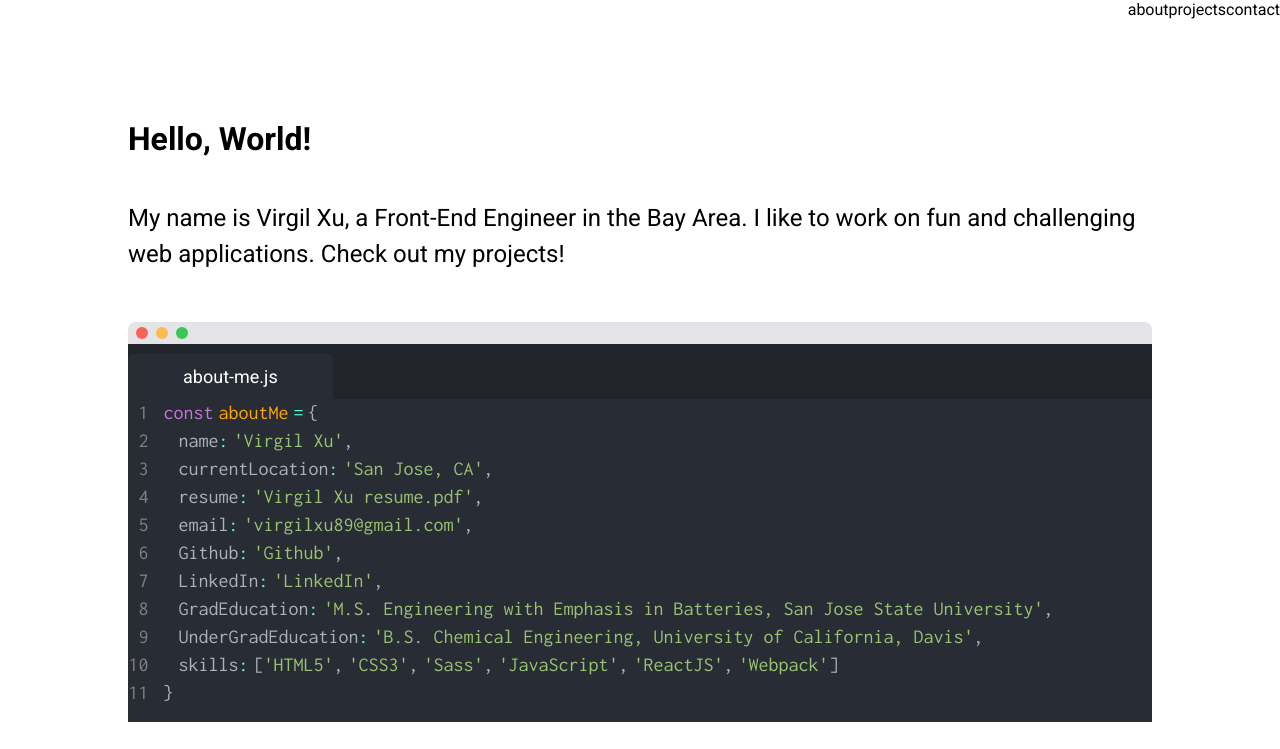
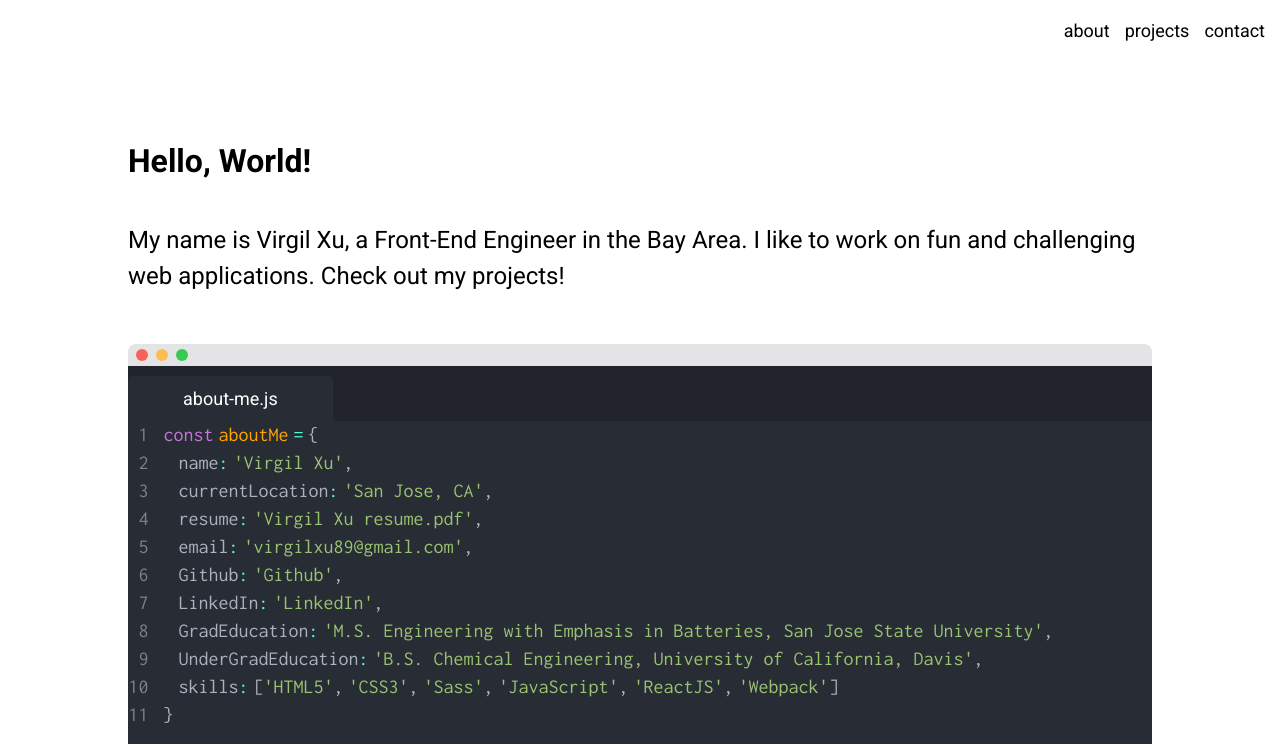
Before and after one commit to vhxu/portfolio, a React app: page / in a window 1280 px wide. Shown: the top 749 px of the page. Built offline with nearby package versions, Linux system fonts and the light colour scheme.

Commit message:
fixed navbar

```diff
--- a/src/components/about.js
+++ b/src/components/about.js
@@ -4,7 +4,7 @@ import AboutEditor from './about-editor';
 class About extends Component {
   render() {
     return (
-      <div>
+      <div id='about-link'>
         <div className='intro-container'>
           <div className='intro'>
             <h1>Hello, World!</h1>
--- a/src/components/app.js
+++ b/src/components/app.js
@@ -33,7 +33,7 @@ class App extends Component {
       <div>
         <Navbar />
         <About />
-        <div className='projects-section'>
+        <div id='projects-link' className='projects-section'>
           <h2>Projects</h2>
           <div className='projects-component'>
             {this.mapProjects()}
--- a/src/components/contact.js
+++ b/src/components/contact.js
@@ -4,7 +4,7 @@ class Contact extends Component {
 
   render() {
     return (
-      <div className='contact'>
+      <div id='contact-link' className='contact'>
         <div>Contact Me!</div>
         <div className='contact-links'>
           <div className='gmail'></div>
--- a/src/components/navbar.js
+++ b/src/components/navbar.js
@@ -5,9 +5,9 @@ class Navbar extends Component {
   render() {
     return (
       <div className='navbar'>
-        <div>about</div>
-        <div>projects</div>
-        <div>contact</div>
+        <div><a href='#about-link'>about</a></div>
+        <div><a href='#projects-link'>projects</a></div>
+        <div><a href='#contact-link'>contact</a></div>
       </div>
     )
   }
--- a/style/_navbar.scss
+++ b/style/_navbar.scss
@@ -2,4 +2,18 @@
   display: flex;
   justify-content: flex-end;
 
+  div {
+    margin-right: 15px;
+    font-size: 18px;
+
+    a:link {
+      text-decoration: none;
+      color: black;
+    }
+
+    a:visited {
+      text-decoration: none;
+      color: black;
+    }
+  }
 }
--- a/style/main.scss
+++ b/style/main.scss
@@ -7,6 +7,7 @@
 
 body {
   margin: 0;
+  margin-top: 20px;
   padding: 0;
   font-family: 'Roboto', sans-serif;
 }
```
